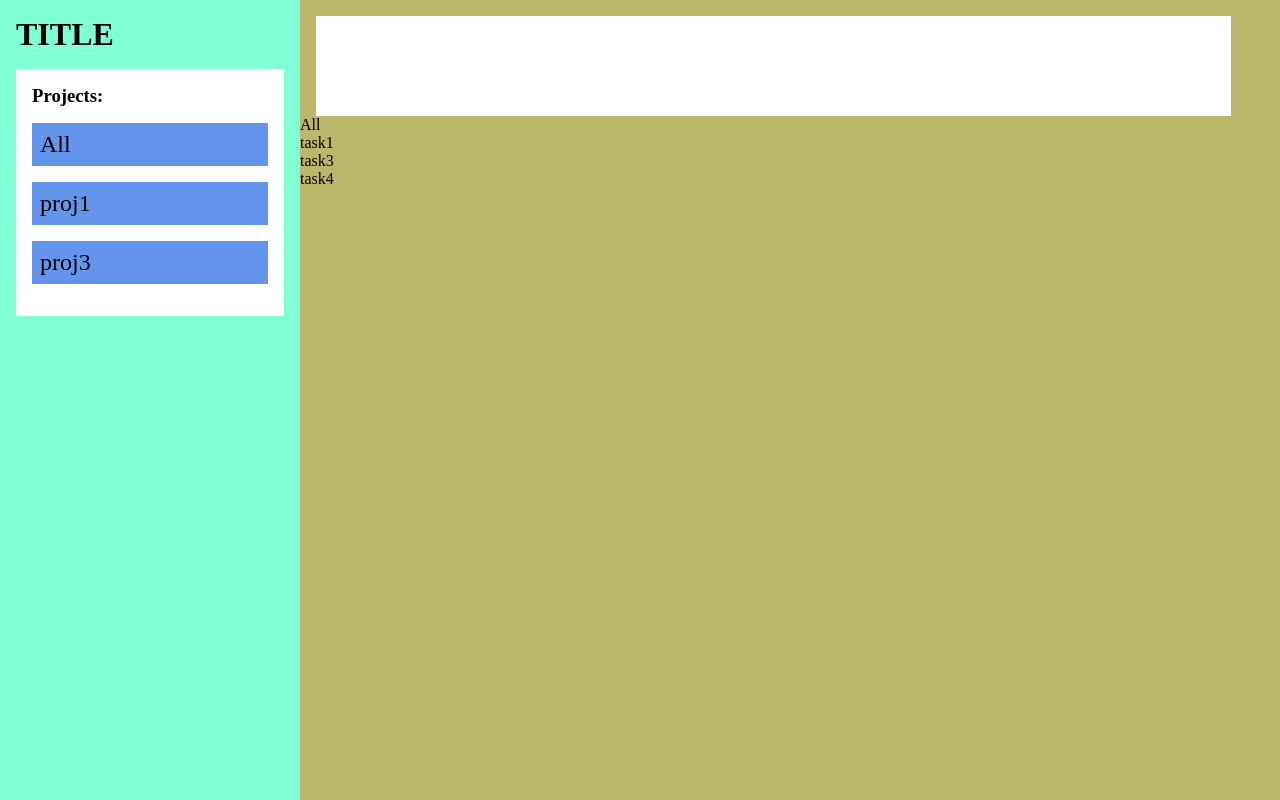
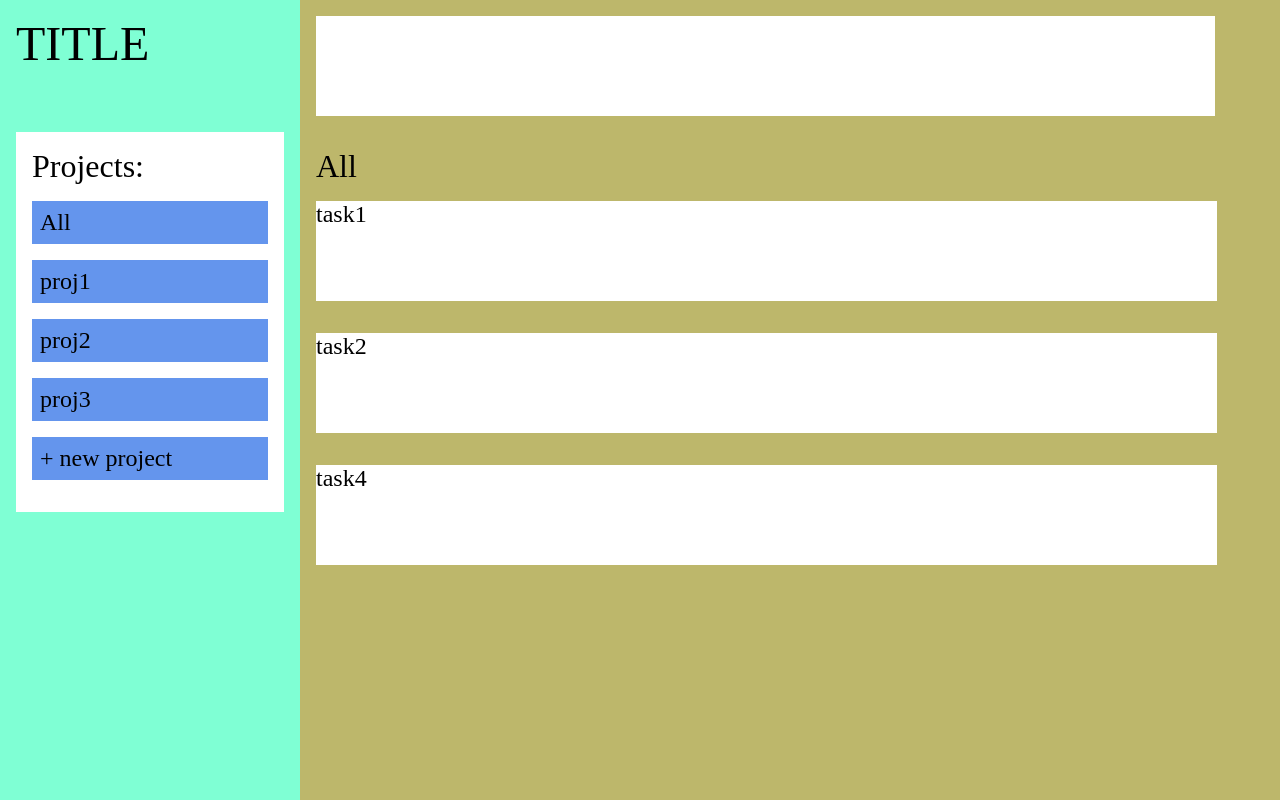
Before and after one commit to rosnbro/todo-list, a website built with webpack: page dist/index.html in a window 1280 px wide. Built offline with nearby package versions, Linux system fonts and the light colour scheme.

Commit message:
remove unused render file, add dom structure pieces for consistency, clean up style, rename items for clarity, add project selection ability and refine task filtering

```diff
--- a/src/index.js
+++ b/src/index.js
@@ -8,21 +8,25 @@ let tasks = [];
 
 let allProjects = {
     name: 'All',
+    selected: true,
 };
 projects.push(allProjects);
 
 //test projects
 let proj1 = {
     name: 'proj1',
+    selected: true,
 };
 let proj2 = {
     name: 'proj2',
+    selected: true,
 };
 let proj3 = {
     name: 'proj3',
+    selected: false,
 };
 projects.push(proj1);
-//projects.push(proj2);
+projects.push(proj2);
 projects.push(proj3);
 
 //test tasks
--- a/src/render.js
+++ b/src/render.js
@@ -5,32 +5,40 @@ function render() {
 
 function renderSidebar() {
     const sidebar = document.getElementById('sidebar');
-    const title = document.createElement('h1');
-    const projectNavContainer = document.createElement('div');
-    const projectTitle = document.createElement('h3');
+    const title = document.createElement('div');
+    const projectContainer = document.createElement('div');
+    const projectTitle = document.createElement('div');
+    const projectMenu = document.createElement('div');
+    const newProject = document.createElement('div');
 
-    projectTitle.classList.add('projectTitle');
-    projectNavContainer.id = 'projectNavContainer';
+    title.id = 'title';
+    projectContainer.id = 'projectContainer';
+    projectTitle.id = 'projectTitle';
+    projectMenu.id = 'projectMenu';
+    newProject.id = 'newProject';
 
     title.textContent = 'TITLE';
     projectTitle.textContent = 'Projects:';
+    newProject.textContent = '+ new project';
 
-    projectNavContainer.appendChild(projectTitle);
+    projectContainer.appendChild(projectTitle);
+    projectContainer.appendChild(projectMenu);
+    projectContainer.appendChild(newProject);
     sidebar.appendChild(title);
-    sidebar.appendChild(projectNavContainer);
+    sidebar.appendChild(projectContainer);
     return sidebar;
 }
 
 function renderMain() {
     const main = document.getElementById('main');
     const newTask = document.createElement('div');
-    const ProjectContainer = document.createElement('div');
+    const taskContainer = document.createElement('div');
 
-    newTask.classList.add('newTask');
-    ProjectContainer.id = 'ProjectContainer';
+    newTask.id = 'newTask';
+    taskContainer.id = 'taskContainer';
 
     main.appendChild(newTask);
-    main.appendChild(ProjectContainer);
+    main.appendChild(taskContainer);
     return main;
 }
 
--- a/src/renderActive.js
+++ /dev/null
@@ -1,4 +0,0 @@
-function renderActive(projects, tasks) {
-    renderProjectNav(projects);
-    renderProjects(projects, tasks);
-}
--- a/src/renderNav.js
+++ b/src/renderNav.js
@@ -1,14 +1,14 @@
 function renderNav(projects) {
-    const projectNavContainer = document.getElementById('projectNavContainer');
+    const projectMenu = document.getElementById('projectMenu');
 
     projects.forEach(project => {
-        let projectNav = document.createElement('div');
-        projectNav.classList.add('projectNav');
-        projectNav.textContent = project.name;
-        projectNavContainer.appendChild(projectNav);
+        let projectSelector = document.createElement('div');
+        projectSelector.classList.add('projectSelector');
+        projectSelector.textContent = project.name;
+        projectMenu.appendChild(projectSelector);
     });
 
-    return projectNavContainer;
+    return projectMenu;
 }
 
 export default renderNav;
--- a/src/renderTasks.js
+++ b/src/renderTasks.js
@@ -1,6 +1,11 @@
 function renderProjects(projects, tasks, selection) {
-    const projectContainer = document.getElementById('ProjectContainer');
-    projectContainer.textContent = selection;
+    const projectContainer = document.getElementById('taskContainer');
+    const containerTitle = document.createElement('div');
+
+    containerTitle.id = 'containerTitle';
+    containerTitle.textContent = selection;
+
+    projectContainer.appendChild(containerTitle);
     renderTasks(projectContainer, filterTasks(projects, tasks));
     return projectContainer;
 }
@@ -8,7 +13,9 @@ function renderProjects(projects, tasks, selection) {
 function filterTasks(projects, tasks) {
     return tasks.filter(task => {
         return projects.find(project => {
-            return project.name === task.project;
+            if (project.selected == true) {
+                return project.name === task.project;
+            }
         });
     });
 }
--- a/src/style.css
+++ b/src/style.css
@@ -2,6 +2,8 @@
     --std-spacing: 16px;
     --std-spacing-half: 8px;
     --bg-color-sidebar: aquamarine;
+    --bg-color-menu: white;
+    --bg-color-project: cornflowerblue;
     --bg-color-main: darkkhaki;
     --bg-color-task: white;
 }
@@ -23,33 +25,37 @@ body {
     background-color: var(--bg-color-sidebar);
 }
 
-h1 {
+#title {
+    height: 100px;
     margin: var(--std-spacing) 0 0 var(--std-spacing);
+    font-size: 3rem;
 }
 
-#projectNavContainer {
+#projectContainer {
     margin: var(--std-spacing);
     padding: var(--std-spacing);
-    background-color: white;
+    background-color: var(--bg-color-menu);
 }
 
-h3 {
+#projectTitle {
     margin: 0;
+    font-size: 2rem;
 }
 
-.projectNav {
+.projectSelector,
+#newProject {
     margin: var(--std-spacing) 0;
     padding: var(--std-spacing-half);
     font-size: 1.5rem;
-    background-color: cornflowerblue;
+    background-color: var(--bg-color-project);
     cursor: pointer;
 }
 
-.newTask {
+#newTask {
     background-color: var(--bg-color-task);
     margin: var(--std-spacing) 0 0 var(--std-spacing);
     height: 100px;
-    width: calc(95% - var(--std-spacing));
+    width: calc(95% - 2 * var(--std-spacing));
 }
 
 main {
@@ -59,3 +65,24 @@ main {
     overflow: scroll;
     background-color: var(--bg-color-main);
 }
+
+#taskContainer {
+    display: flex;
+    flex-direction: column;
+    justify-content: center;
+
+    padding: var(--std-spacing);
+}
+
+#containerTitle {
+    font-size: 2rem;
+    margin-top: var(--std-spacing);
+}
+
+.task {
+    background-color: var(--bg-color-task);
+    margin: var(--std-spacing) 0;
+    min-height: 100px;
+    width: 95%;
+    font-size: 1.5rem;
+}
```
Also changed, not shown: dist/main.js.
